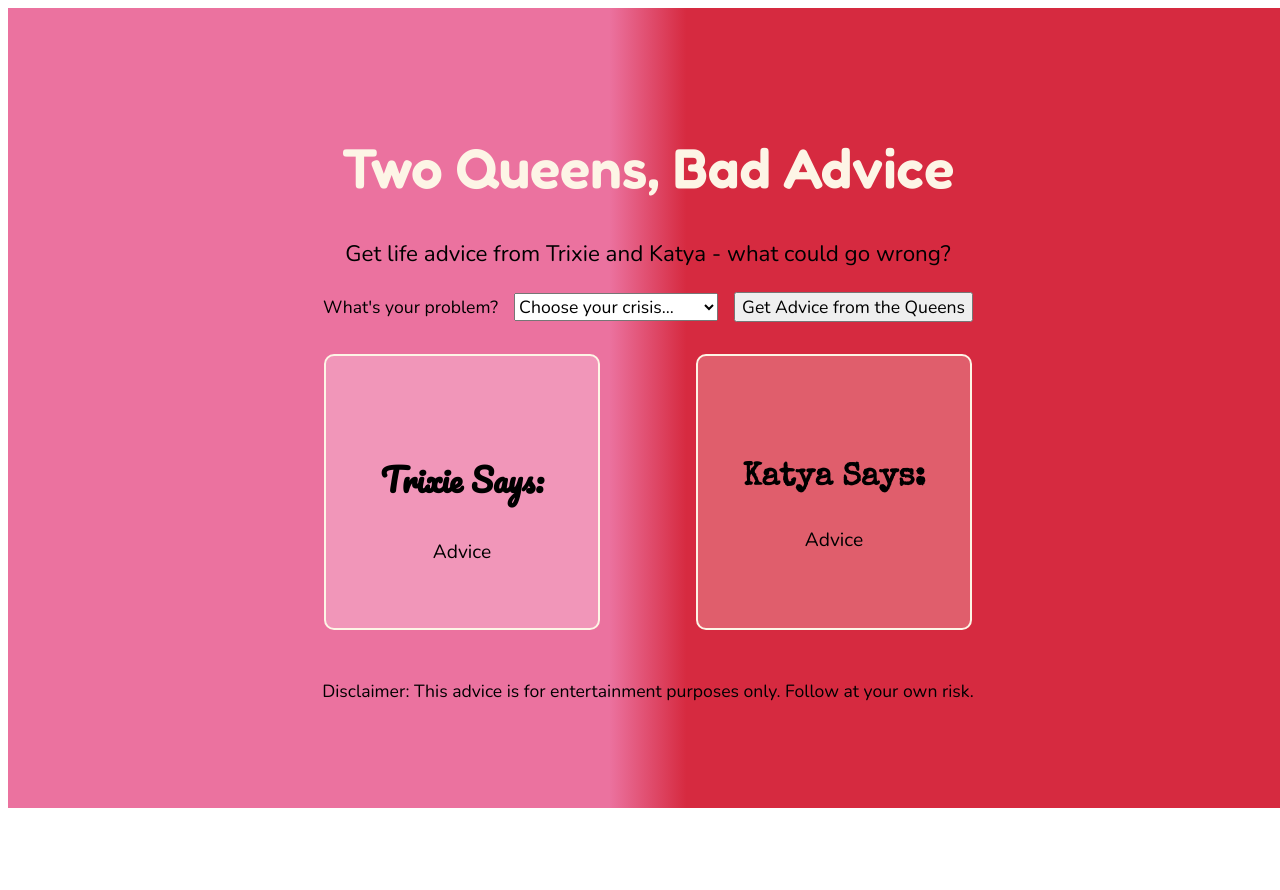
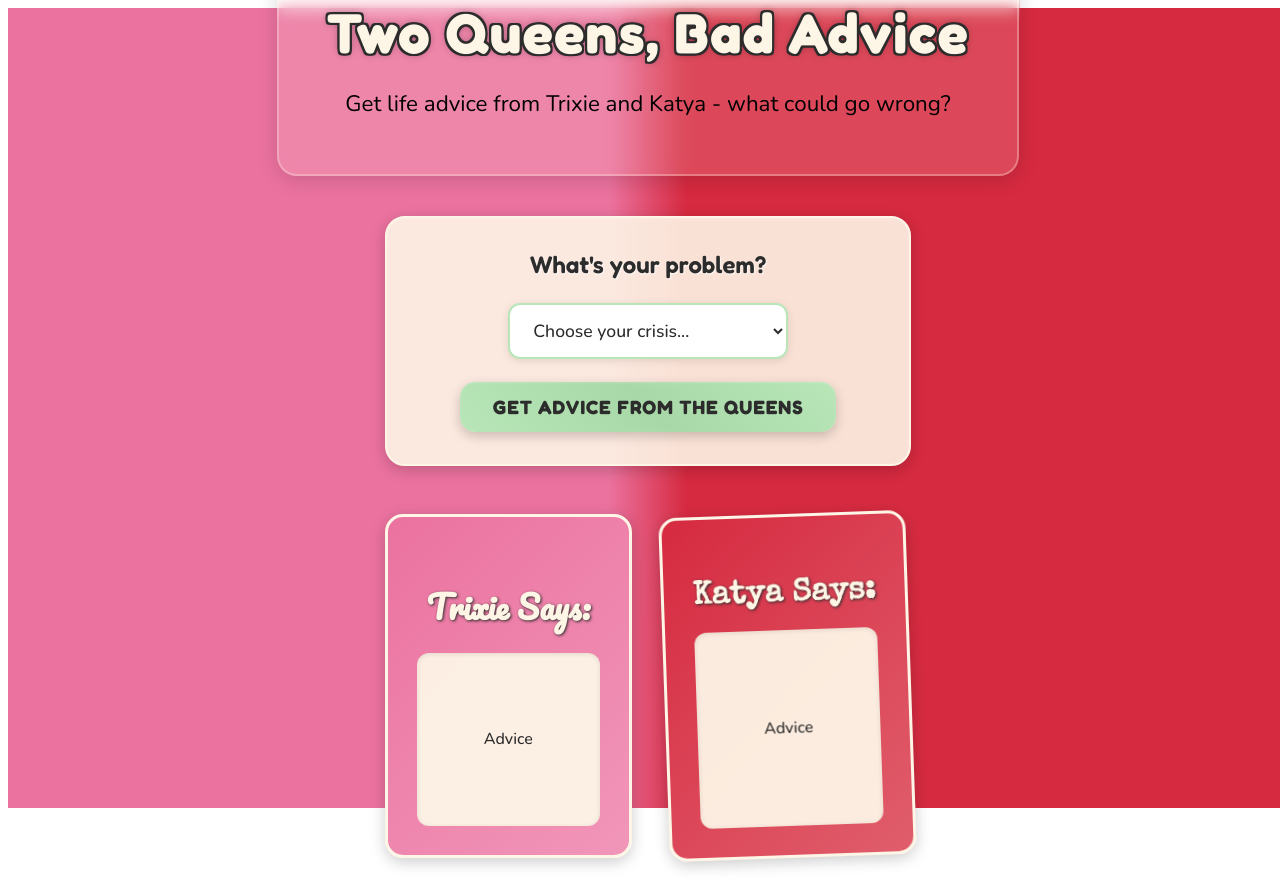
Before and after one commit to aliciawarddev/js-trixie-katya-advice, a plain HTML site: page index.html in a window 1280 px wide. Before the commit the page ends 816 px from the top, so only its background shows below. Drawn offline with nearby package versions, Linux system fonts and the light colour scheme; a web font is replaced by a local one.

Commit message:
remove the footer, add more cohesive styling

```diff
--- a/index.html
+++ b/index.html
@@ -54,9 +54,6 @@
             </section>
         </main>
 
-        <footer>
-            <p>Disclaimer: This advice is for entertainment purposes only. Follow at your own risk.</p>
-        </footer>
     </div>
 
     <script src="script.js"></script>
--- a/style.css
+++ b/style.css
@@ -24,15 +24,44 @@
 }
 
 /* HEADER */
+header {
+    text-align: center;
+    margin-bottom: 2.5rem;
+    z-index: 2;
+    position: relative;
+    background: rgba(253, 245, 230, 0.15);
+    padding: 2rem 3rem;
+    border-radius: 20px;
+    backdrop-filter: blur(8px);
+    border: 2px solid rgba(253, 245, 230, 0.3);
+    box-shadow: 0 4px 20px rgba(0, 0, 0, 0.15);
+    max-width: 800px;
+    margin-left: auto;
+    margin-right: auto;
+    margin-bottom: 2.5rem;
+}
+
 header h1 {
     font-family: 'Fredoka', sans-serif;
-    font-weight: 600;
-    font-size: 3.5rem;
-    display: flex;
-    align-items: center;
-    justify-content: center;
+    font-weight: 700;
+    font-size: clamp(2.2rem, 5vw, 3.5rem);
     color: var(--cream);
+    text-shadow:
+        -2px -2px 0 var(--charcoal),
+        2px -2px 0 var(--charcoal),
+        -2px 2px 0 var(--charcoal),
+        2px 2px 0 var(--charcoal),
+        -2px 0 0 var(--charcoal),
+        2px 0 0 var(--charcoal),
+        0 -2px 0 var(--charcoal),
+        0 2px 0 var(--charcoal),
+        0 0 8px rgba(0, 0, 0, 0.4);
+    letter-spacing: 1.5px;
+    margin-bottom: 0.8rem;
+    transition: all 0.3s ease;
 }
+
+
 
 header p {
     font-family: 'Nunito', sans-serif;
@@ -40,6 +69,11 @@
     display: flex;
     align-items: center;
     justify-content: center;
+}
+
+header, main {
+    position: relative;
+    z-index: 2;
 }
 
 /* ADVICE SECTION */
@@ -51,37 +85,165 @@
 
 .advice-section {
     display: flex;
-    flex-direction: row;
+    flex-direction: column;
     align-items: center;
-    justify-content: center;
-    gap: 1rem;
+    gap: 1.5rem;
+    margin-bottom: 3rem;
+    background: rgba(253, 245, 230, 0.9);
+    padding: 2rem;
+    border-radius: 20px;
+    box-shadow:
+        0 4px 15px rgba(0, 0, 0, 0.2),
+        inset 0 1px 3px rgba(255, 255, 255, 0.3);
+    backdrop-filter: blur(5px);
+    border: 2px solid var(--cream);
+}
+
+label {
+    font-family: 'Fredoka', sans-serif;
+    font-size: 1.5rem;
+    font-weight: 600;
+    color: var(--charcoal);
+    text-align: center;
+    text-shadow: 1px 1px 2px rgba(255, 255, 255, 0.8);
+}
+
+/* Select Dropdown */
+select {
+    padding: 0.8rem 1.2rem;
+    font-size: 1.1rem;
+    font-family: 'Nunito', sans-serif;
+    font-weight: 500;
+    border: 2px solid var(--mint);
+    border-radius: 12px;
+    background: white;
+    color: var(--charcoal);
+    cursor: pointer;
+    transition: all 0.3s ease;
+    min-width: 280px;
+    box-shadow: 0 2px 8px rgba(0, 0, 0, 0.1);
+    will-change: transform;
+}
+
+select:hover, select:focus {
+    border-color: var(--pink);
+    transform: translate3d(0, -1px, 0);
+    box-shadow: 0 4px 12px rgba(0, 0, 0, 0.15);
+    outline: none;
+}
+
+select option {
+    padding: 0.5rem;
+    font-family: 'Nunito', sans-serif;
+    font-weight: 400;
+}
+
+/* Button */
+button {
+    background: linear-gradient(45deg, var(--mint), #A8D8A8, var(--mint));
+    color: var(--charcoal);
+    font-family: 'Fredoka', sans-serif;
+    font-size: 1.2rem;
+    font-weight: 700;
+    padding: 0.8rem 2rem;
+    border: none;
+    border-radius: 15px;
+    cursor: pointer;
+    transition: all 0.3s ease;
+    text-transform: uppercase;
+    letter-spacing: 1px;
+    box-shadow:
+        0 4px 12px rgba(0, 0, 0, 0.2),
+        inset 0 1px 3px rgba(255, 255, 255, 0.2);
+    position: relative;
+    overflow: hidden;
+}
+
+button:hover {
+    transform: translate3d(0, -2px, 0) scale(1.02);
+}
+
+button:active {
+    transform: translate3d(0, -1px, 0) scale(1.01);
+}
+
+/* Subtle shine effect on hover */
+button::before {
+    content: '';
+    position: absolute;
+    top: 0;
+    left: -100%;
+    width: 100%;
+    height: 100%;
+    background: linear-gradient(90deg, transparent, rgba(255, 255, 255, 0.2), transparent);
+    transition: left 0.6s;
+}
+
+button:hover::before {
+    left: 100%;
 }
 
 /* RESULTS */
 .results-section {
-    display: flex;
-    flex-direction: row;
-    align-items: center;
-    justify-content: space-evenly;
-    padding: 2rem;
-    gap: 6rem;
+    display: grid;
+    grid-template-columns: 1fr 1fr;
+    gap: 2rem;
+    margin-bottom: 2rem;
+    opacity: 1; /* Changed from 0 to 1 */
+    transform: translateY(0); /* Changed from 20px to 0 */
+    transition: all 0.5s ease-out;
+    pointer-events: all; /* Changed from none to all */
 }
 
+.results-section.show {
+    opacity: 1;
+    transform: translateY(0);
+    pointer-events: all;
+}
+
+/* Queen advice */
 .queen-advice {
-    width: 15rem;
-    height: 15rem;
-    border-radius: 10px;
+    min-height: 280px;
+    border-radius: 18px;
     display: flex;
     flex-direction: column;
-    align-items: center;
-    justify-content: center;
-    padding: 1rem;
-    border: 2px solid var(--cream);
+    padding: 1.8rem;
+    border: 3px solid var(--cream);
+    position: relative;
+    transition: all 0.3s ease;
+    backdrop-filter: blur(3px);
+    box-shadow: 0 4px 15px rgba(0, 0, 0, 0.2);
+    will-change: transform;
+}
+
+.queen-advice:hover {
+    transform: translate3d(0, -3px, 0);
+    box-shadow: 0 6px 20px rgba(0, 0, 0, 0.25);
+}
+
+.queen-advice h3 {
+    margin-bottom: 1.2rem;
+    text-align: center;
+    color: var(--cream);
+    text-shadow: 1px 1px 3px var(--charcoal);
+    font-size: 2rem;
 }
 
 .advice-text {
     font-family: 'Nunito', sans-serif;
-    font-size: 1.2rem;
+    font-size: 1rem;
+    line-height: 1.5;
+    color: var(--charcoal);
+    background: rgba(253, 245, 230, 0.95);
+    padding: 1.2rem;
+    border-radius: 12px;
+    flex: 1;
+    display: flex;
+    align-items: center;
+    justify-content: center;
+    text-align: center;
+    font-weight: 500;
+    box-shadow: inset 0 1px 5px rgba(0, 0, 0, 0.1);
 }
 
 /* TRIXIE ADVICE */
@@ -91,7 +253,7 @@
 }
 
 .queen-advice.trixie-advice {
-    background-color: var(--pink-light);
+    background: linear-gradient(135deg, var(--pink), var(--pink-light));
 }
 
 /* KATYA ADVICE */
@@ -101,5 +263,37 @@
 }
 
 .queen-advice.katya-advice {
-    background-color: var(--red-light);
+    background: linear-gradient(135deg, var(--red), var(--red-light));
+    transform: rotate(-2deg);
 }
+
+.queen-advice.katya-advice:hover {
+    transform: translate3d(0, -3px, 0) rotate(-1deg);
+}
+
+/* MOBILE RESPONSIVENESS */
+@media (max-width: 768px) {
+    header {
+        padding: 1.5rem 2rem;
+        margin-bottom: 2rem;
+    }
+
+    header h1 {
+        font-size: clamp(1.8rem, 6vw, 2.5rem);
+        letter-spacing: 1px;
+    }
+
+    header p {
+        font-size: clamp(0.9rem, 3vw, 1.1rem);
+        padding: 0.4rem 0.8rem;
+    }
+
+    footer {
+        padding: 1.2rem 1.5rem;
+        margin-top: 2rem;
+    }
+
+    footer p {
+        font-size: 0.8rem;
+    }
+}
```
